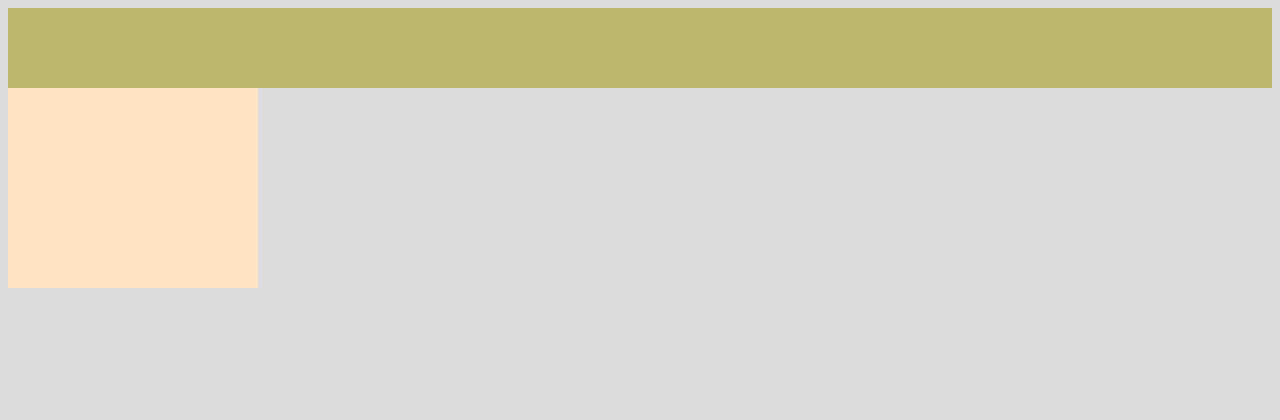
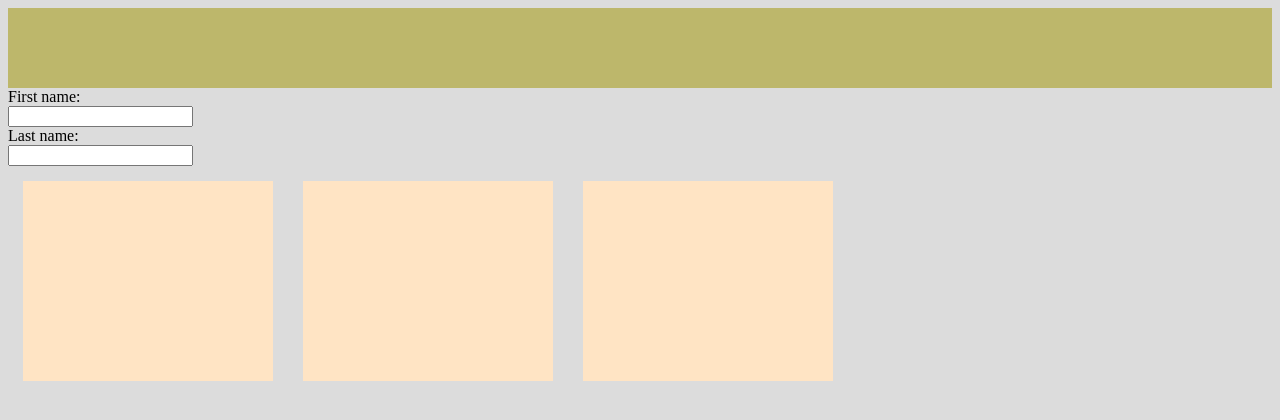
Before and after one commit to jcanoCS/library-project, a plain HTML site: page index.html in a window 1280 px wide. Drawn offline with Linux system fonts and the light colour scheme.

Commit message:
Adding form elements to add books

```diff
--- a/index.html
+++ b/index.html
@@ -9,7 +9,19 @@
 <body>
 
     <div class="top"></div>
+    <form>
+        <label for="fname">First name:</label><br>
+        <input type="text" id="fname" name="fname"><br>
+        <label for="lname">Last name:</label><br>
+        <input type="text" id="lname" name="lname">
+      </form>
+    <div class="middle">
+
+    </div>
+
     <div class="container" id="book-library">
+        <div class="card" id="book-card"></div>
+        <div class="card" id="book-card"></div>
         <div class="card" id="book-card"></div>
     </div>
 </body>
--- a/styles.css
+++ b/styles.css
@@ -13,10 +13,13 @@ body {
 .container {
     display: flex;
     flex-wrap: wrap;
+    min-height: 50vh;
+    max-height: 70vh;
 }
 
 .container > .card {
     background-color: bisque;
     height: 200px;
     width: 250px;
+    margin: 15px;
 }
```
